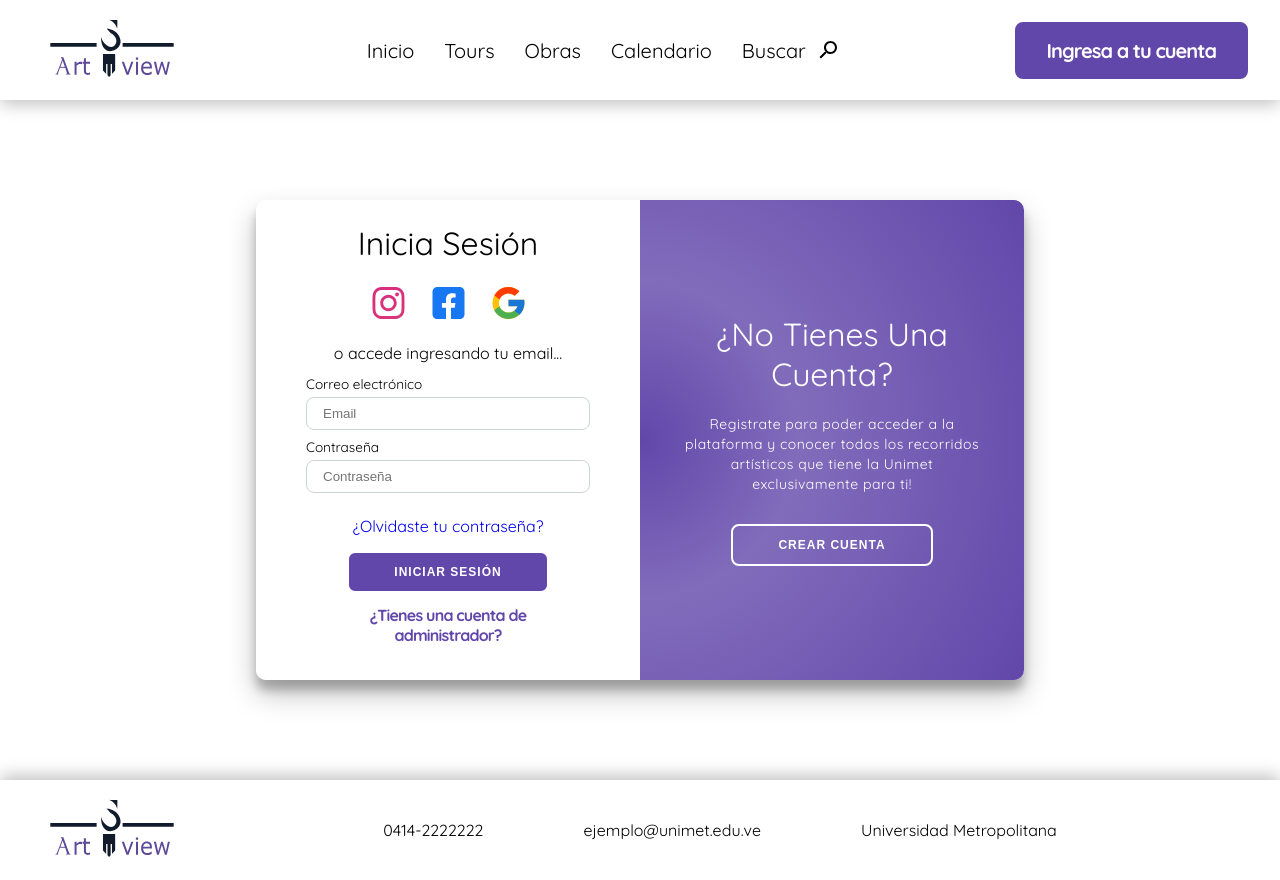
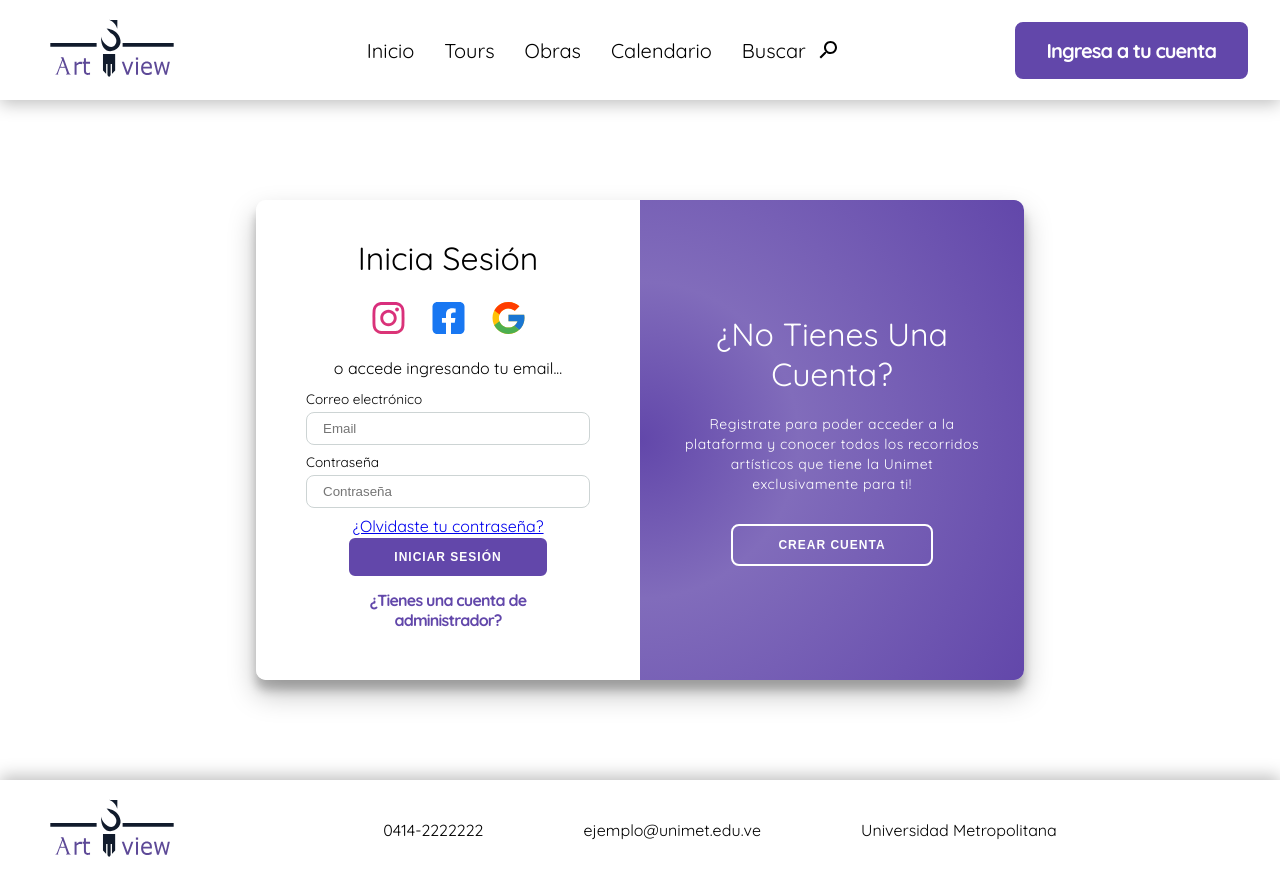
Before and after one commit to andresgoncalves/sart-views, a React (Vite) app: page /login in a window 1280 px wide. Built offline with nearby package versions, Linux system fonts and the light colour scheme.

Commit message:
Improving login component :sparkles:

```diff
--- a/src/components/Login.module.scss
+++ b/src/components/Login.module.scss
@@ -274,11 +274,6 @@
   }
 }
 
-a {
-  margin: 15px 0;
-  text-decoration: none;
-}
-
 .formulario {
   border-radius: 10px;
   box-shadow: 0 0 0 4px #6247aa inset;
```
